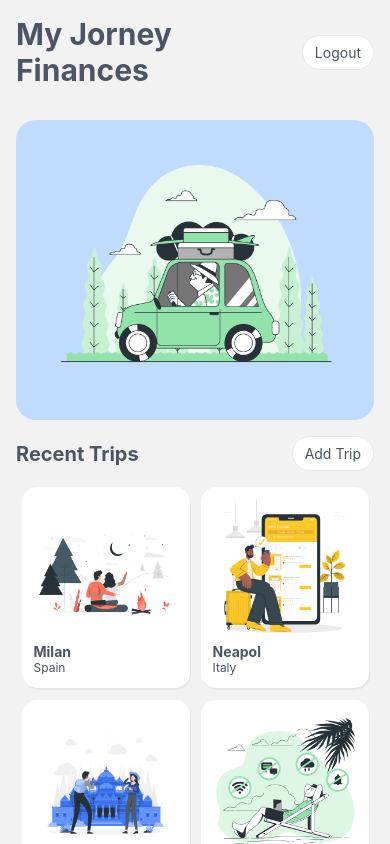
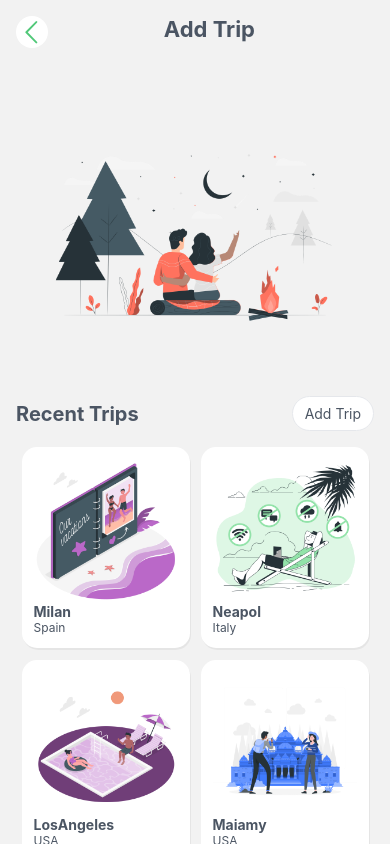
Before and after one commit to Saoa35/MyJornyFinances, a React Native app: screen /TripFinances in a window 390 px wide. Built offline with nearby package versions, Linux system fonts and the light colour scheme.

Commit message:
+ added all dependences to TripFinancesScreen

```diff
--- a/App.jsx
+++ b/App.jsx
@@ -5,6 +5,7 @@ import {NavigationContainer} from '@react-navigation/native';
 import LoginScreen from './src/screens/LoginScreen';
 import {AddTripScreen} from './src/screens/AddTripScreen';
 import {AddFinanceScreen} from './src/screens/AddFinanceScreen';
+import TripFinancesScreen from './src/screens/TripFinancesScreen';
 
 const Stack = createNativeStackNavigator();
 
@@ -16,6 +17,7 @@ function App() {
         <Stack.Screen name="Login" component={LoginScreen} />
         <Stack.Screen name="AddTrip" component={AddTripScreen} />
         <Stack.Screen name="AddFinance" component={AddFinanceScreen} />
+        <Stack.Screen name="TripFinances" component={TripFinancesScreen} />
       </Stack.Navigator>
     </NavigationContainer>
   );
--- a/src/components/CardItems.jsx
+++ b/src/components/CardItems.jsx
@@ -6,6 +6,7 @@ import {colors} from '../theme';
 import {items} from '../data/items';
 import randomImage from '../assets/images/randomImage';
 import {EmptyList} from './EmptyList';
+import {useNavigation} from '@react-navigation/native';
 
 const CardsContainer = styled.TouchableOpacity`
   background-color: white;
@@ -16,6 +17,8 @@ const CardsContainer = styled.TouchableOpacity`
 `;
 
 export const CardItems = () => {
+  const navigation = useNavigation();
+
   return (
     <FlatList
       data={items}
@@ -28,7 +31,7 @@ export const CardItems = () => {
       }}
       renderItem={({item}) => {
         return (
-          <CardsContainer>
+          <CardsContainer onPress={() => navigation.navigate('TripFinances')}>
             <View>
               <Image source={randomImage()} style={{width: 144, height: 144}} />
               <Text style={{color: colors.heading, fontWeight: 'bold'}}>
--- a/src/screens/AddTripScreen.jsx
+++ b/src/screens/AddTripScreen.jsx
@@ -17,13 +17,7 @@ const AddTripContainer = styled.View`
   margin-top: 20px;
 `;
 
-const ButtonWrapper = styled.View`
-  position: absolute;
-  top: 0;
-  left: 0;
-`;
-
-const AddTripTitle = styled.Text`
+export const AddTripTitle = styled.Text`
   color: ${colors.heading};
   font-size: 22px;
   line-height: 28px;
@@ -106,9 +100,7 @@ export const AddTripScreen = () => {
     <ScreenWrapper>
       <AddTripWrapper>
         <AddTripContainer>
-          {/* <ButtonWrapper> */}
           <BackButton />
-          {/* </ButtonWrapper> */}
           <AddTripTitle>Add Trip</AddTripTitle>
           <ImageWrapper>
             <AddTripImage source={require('../assets/images/4.png')} />
--- a/src/screens/HomeScreen.jsx
+++ b/src/screens/HomeScreen.jsx
@@ -10,7 +10,7 @@ export const ScreenWrapper = styled.View`
   height: 100%;
 `;
 
-const MainContainer = styled.View`
+export const MainContainer = styled.View`
   flex-direction: row;
   justify-content: space-between;
   align-items: center;
@@ -24,14 +24,14 @@ const Title = styled.Text`
   line-height: 36px;
 `;
 
-const TouchableFrame = styled.TouchableOpacity`
+export const TouchableFrame = styled.TouchableOpacity`
   padding: 8px 12px;
   border: 1px solid rgb(229 231 235);
   background-color: white;
   border-radius: 20px;
 `;
 
-const LogoView = styled.View`
+export const LogoView = styled.View`
   justify-content: center;
   align-items: center;
   background-color: rgb(191 219 254);
@@ -39,20 +39,20 @@ const LogoView = styled.View`
   margin: 16px;
 `;
 
-const TripsInfo = styled.View`
+export const TripsInfo = styled.View`
   flex-direction: row;
   justify-content: space-between;
   align-items: center;
 `;
 
-const Recent = styled.Text`
+export const Recent = styled.Text`
   color: ${colors.heading};
   font-weight: bold;
   font-size: 20px;
   line-height: 28px;
 `;
 
-const CardsContainer = styled.View`
+export const CardsContainer = styled.View`
   margin: 16px 0;
   height: 430px;
 `;
--- a/src/screens/TripFinancesScreen.jsx
+++ b/src/screens/TripFinancesScreen.jsx
@@ -1,11 +1,53 @@
 import React from 'react';
-import {Text, Image, View} from 'react-native';
+import {Text, View, TouchableOpacity, Image, ScrollView} from 'react-native';
 import styled from 'styled-components/native';
+import {colors} from '../theme';
+import {CardItems} from '../components/CardItems';
+import {useNavigation} from '@react-navigation/native';
+import {
+  CardsContainer,
+  LogoView,
+  MainContainer,
+  Recent,
+  ScreenWrapper,
+  TouchableFrame,
+  TripsInfo,
+} from './HomeScreen';
+import {BackButton} from '../components/buttons/BackButton';
+import {AddTripTitle} from './AddTripScreen';
 
-export const TripFinancesScreen = () => {
+function TripFinancesScreen() {
+  const navigation = useNavigation();
+
   return (
-    <View>
-      <Text>Trip Finances Screen</Text>
-    </View>
+    <ScreenWrapper>
+      <MainContainer>
+        <BackButton />
+        <AddTripTitle style={{marginTop: 15, marginLeft: '4%'}}>
+          Add Trip
+        </AddTripTitle>
+      </MainContainer>
+      <LogoView style={{backgroundColor: 'none'}}>
+        <Image
+          source={require('../assets/images/7.png')}
+          style={{width: 300, height: 300}}
+        />
+      </LogoView>
+      <ScrollView showsVerticalScrollIndicator={false}>
+        <View style={{paddingHorizontal: 16}}>
+          <TripsInfo>
+            <Recent>Recent Trips</Recent>
+            <TouchableFrame onPress={() => navigation.navigate('AddTrip')}>
+              <Text style={{color: colors.heading}}>Add Trip</Text>
+            </TouchableFrame>
+          </TripsInfo>
+          <CardsContainer>
+            <CardItems />
+          </CardsContainer>
+        </View>
+      </ScrollView>
+    </ScreenWrapper>
   );
-};
+}
+
+export default TripFinancesScreen;
```
